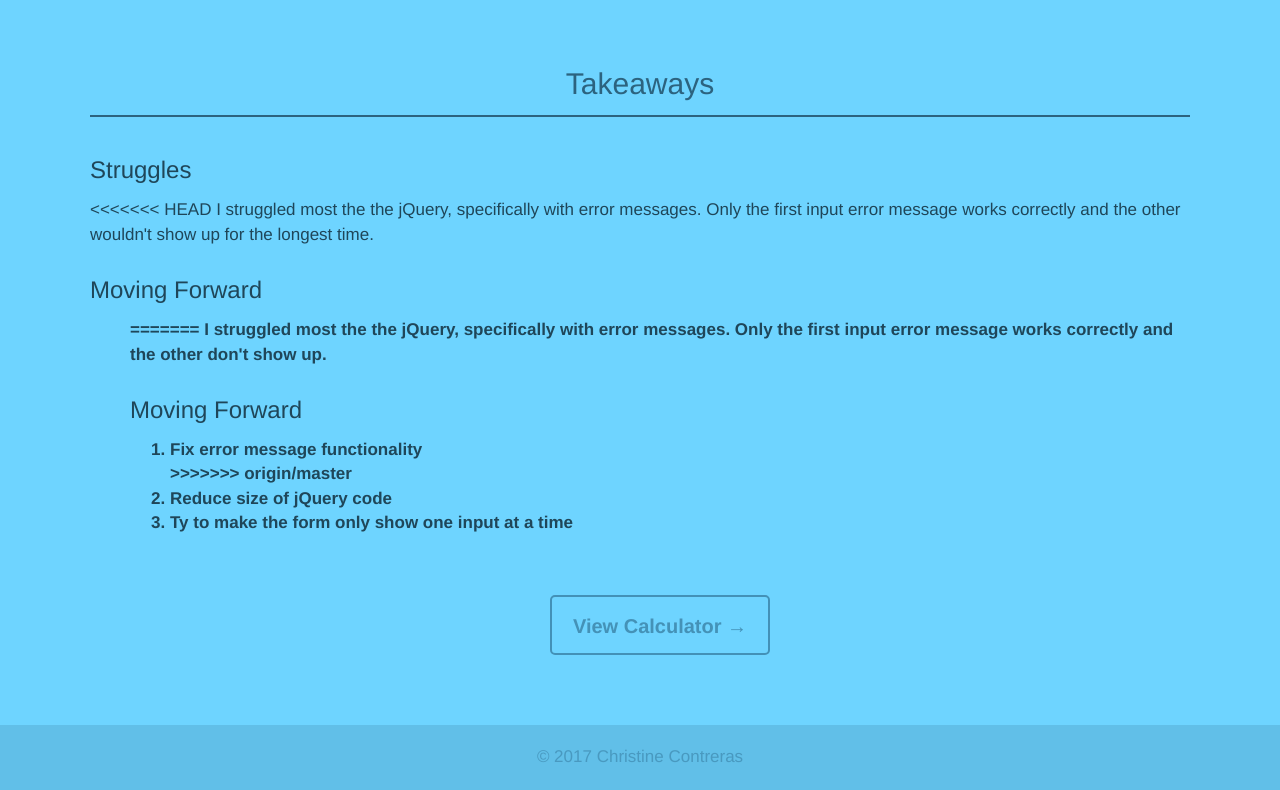
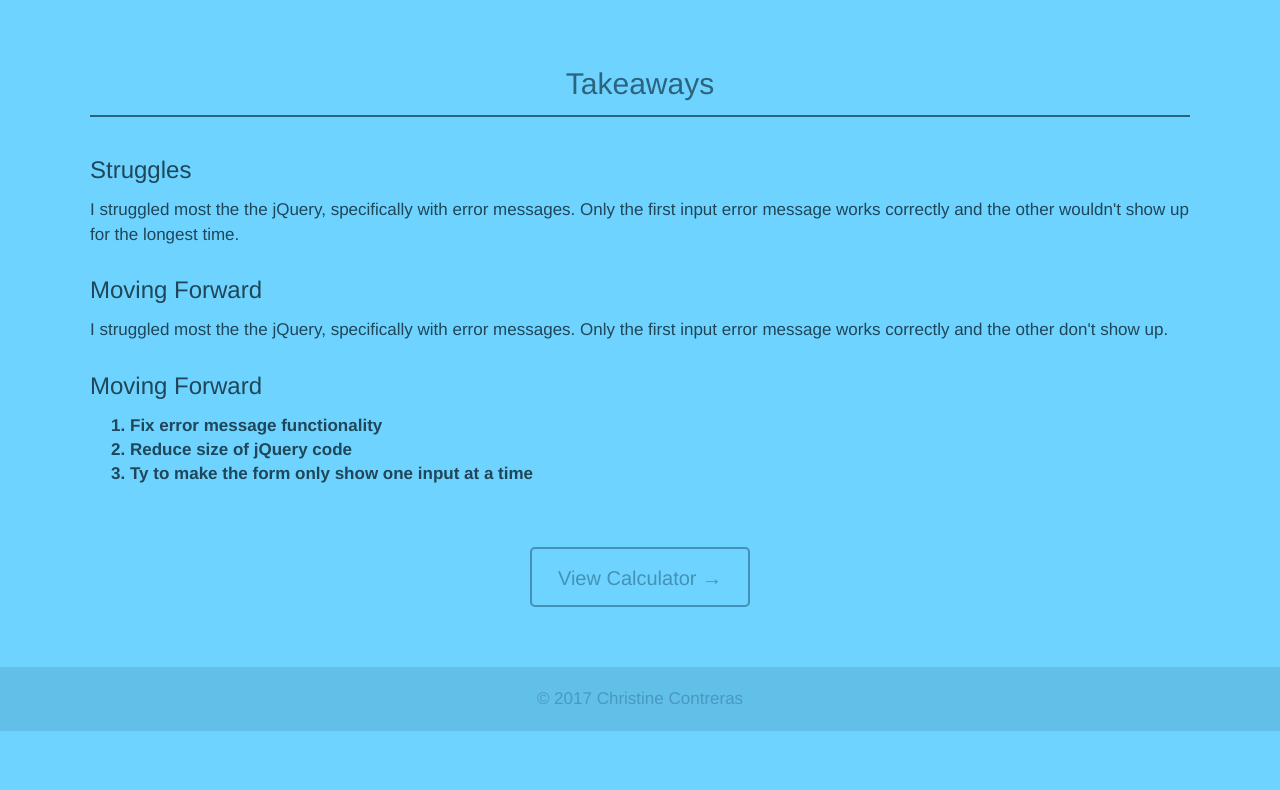
Before and after one commit to christinecontreras/christinecontreras.github.io, a plain HTML site: page artifical-turf/index.html in a window 1280 px wide. Shown: the part 1272-2062 px from the top of the page. After the commit the page ends 2003 px from the top, so only its background shows below. Drawn offline with nearby package versions, Linux system fonts and the light colour scheme.

Commit message:
fixing error

```diff
--- a/artifical-turf/index.html
+++ b/artifical-turf/index.html
@@ -96,18 +96,15 @@
             <h2>Takeaways</h2>
             <h3>Struggles</h3>
             <p>
-<<<<<<< HEAD
                 I struggled most the the jQuery, specifically with error messages. Only the first input error message works correctly and the other wouldn't show up for the longest time.
             </p>
             <h3>Moving Forward</h3>
-            <ol>
-=======
+            <p>
                 I struggled most the the jQuery, specifically with error messages. Only the first input error message works correctly and the other don't show up.
             </p>
             <h3>Moving Forward</h3>
             <ol>
                    <li>Fix error message functionality</li>
->>>>>>> origin/master
                    <li>Reduce size of jQuery code</li>
                    <li>Ty to make the form only show one input at a time</li>
                </ol>
```
